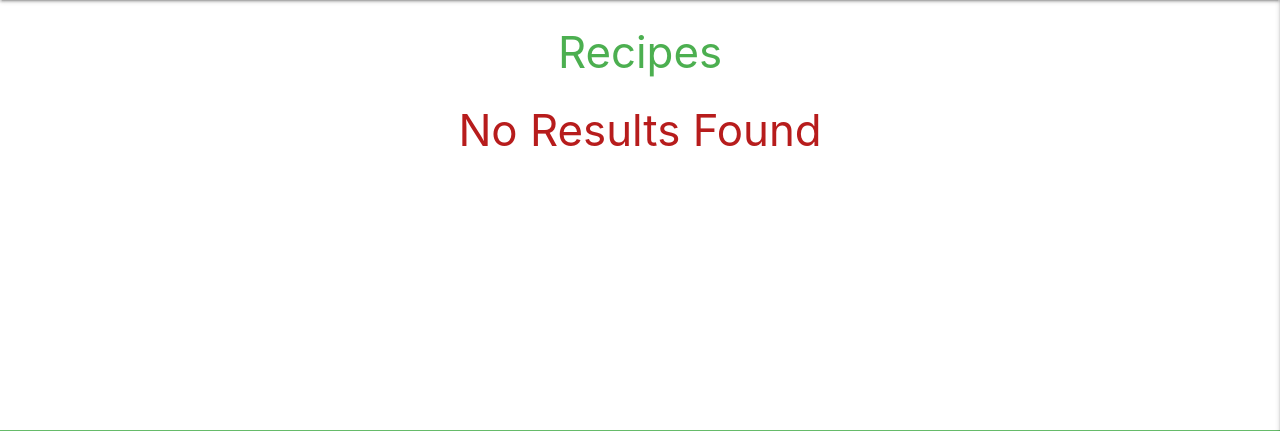
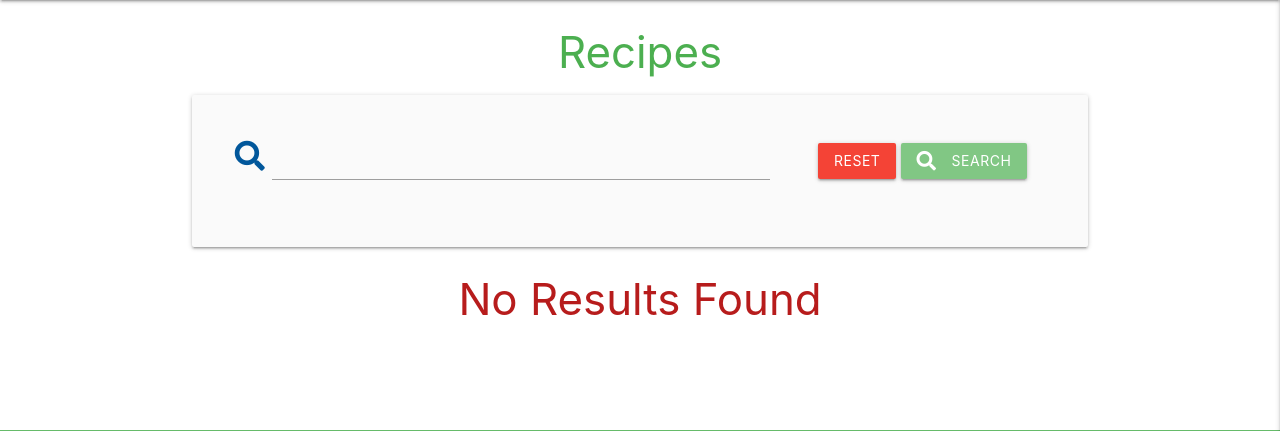
Before and after one commit to Code-Institute-Submissions/data-centric-project-11, a Flask app: page /get_recipes in a window 1280 px wide. Shown: the part 64-495 px from the top of the page. Run offline with Flask 2, Linux system fonts and the light colour scheme; data that the repository does not hold is empty; some libraries are stand-ins or nearby versions.

Commit message:
add search functionality

```diff
--- a/main.py
+++ b/main.py
@@ -26,6 +26,13 @@ def front_page():
 @app.route("/get_recipes")
 def get_recipes():
     recipes = list(mongo.db.recipes.find())
+    return render_template("recipes.html", recipes=recipes)
+
+
+@app.route("/search", methods=["GET", "POST"])
+def search():
+    query = request.form.get("query")
+    recipes = list(mongo.db.recipes.find({"$text": {"$search": query}}))
     return render_template("recipes.html", recipes=recipes)
 
 
--- a/templates/recipes.html
+++ b/templates/recipes.html
@@ -3,13 +3,13 @@
 
     <h3 class="light-blue-text green-text lighten-1 center-align">Recipes</h3>
 
-    <!-- <div class="row card-panel grey lighten-5">
+    <div class="row card-panel grey lighten-5">
         <form action="{{ url_for('search') }}" method="POST" class="col s12">
             <div class="row valign-wrapper center-align">
                 <div class="input-field col s12 m8">
                     <i class="fas fa-search prefix light-blue-text text-darken-4"></i>
                     <input type="text" name="query" id="query" minlength="1" class="validate" required>
-                    <label for="query">Search Recipes</label>
+                    <label for="query"></label>
                 </div>
                 <div class="col s12 m4">
                     <a href="{{ url_for('get_recipes') }}" class="red btn text-shadow">Reset</a>
@@ -19,7 +19,7 @@
                 </div>
             </div>
         </form>
-    </div> -->
+    </div>
 
     {% if recipes|length > 0 %}
     <ul class="collapsible">
```
